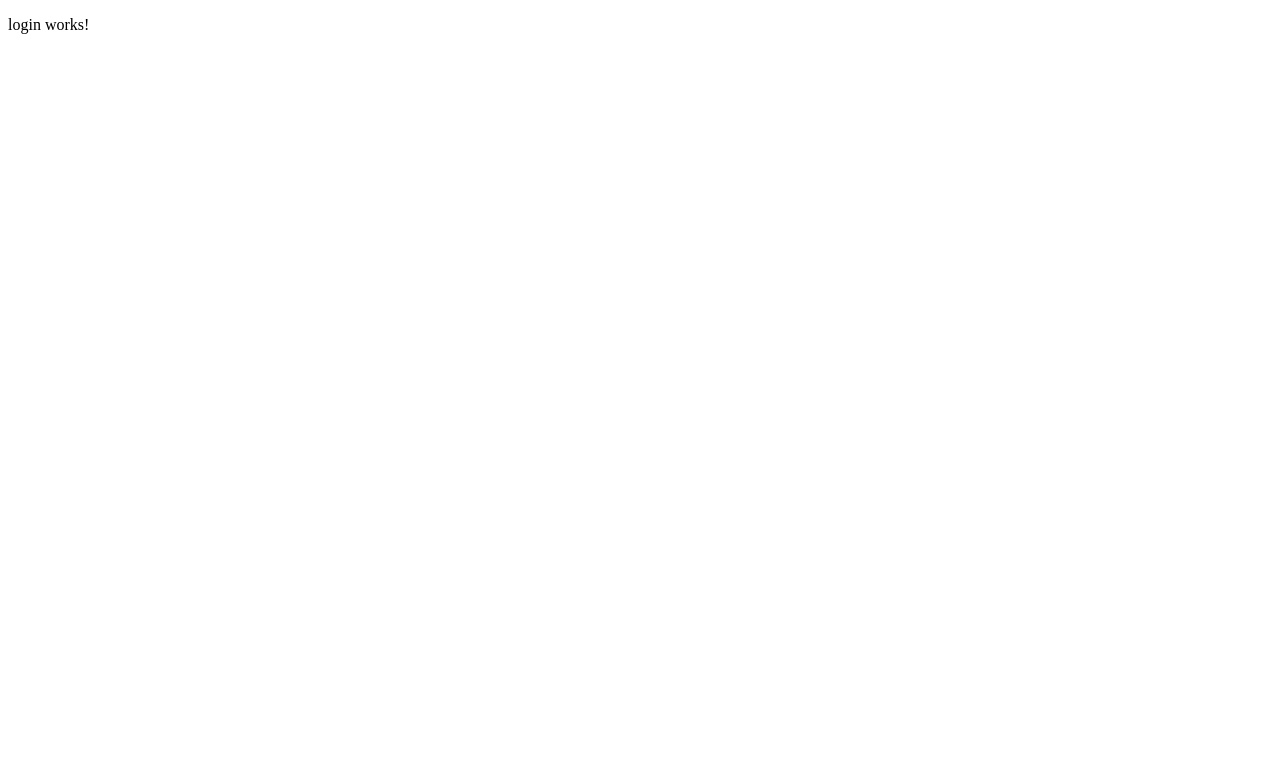
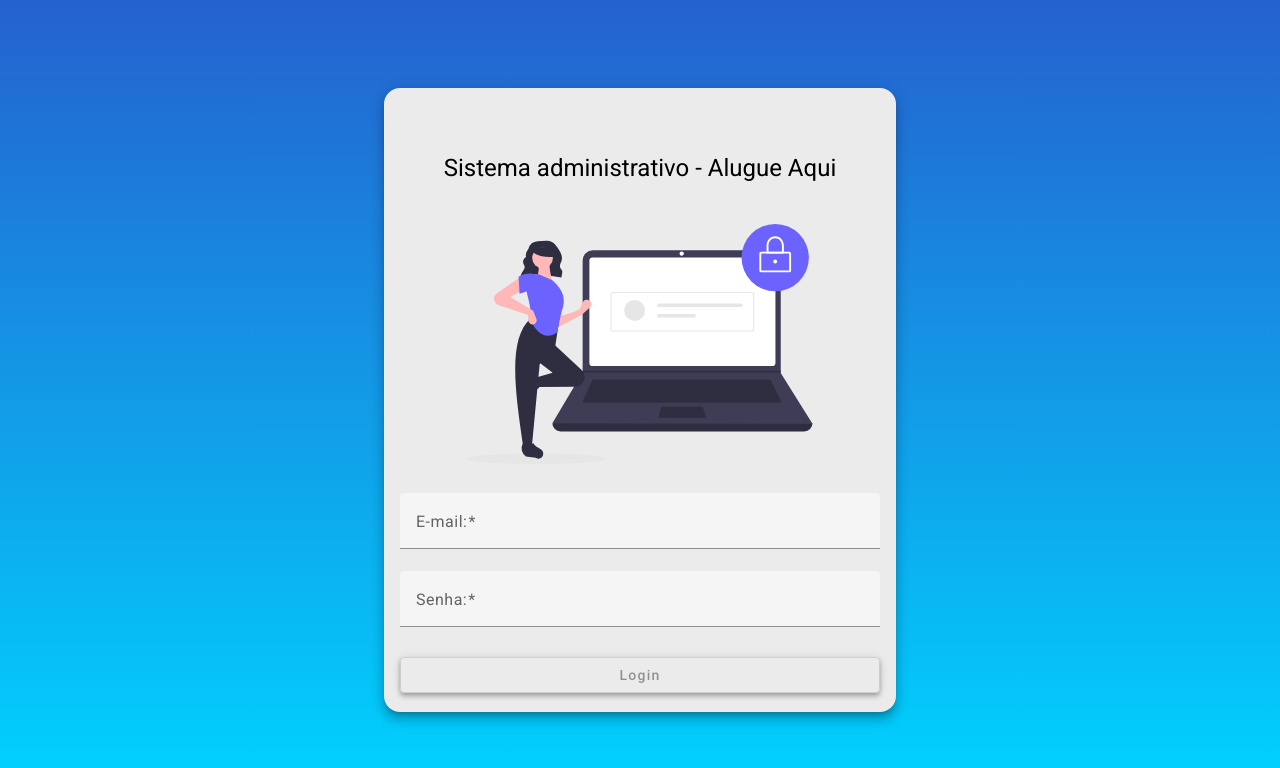
Before and after one commit to Hoffmannqueifer/alugaaqui, an Angular app in the folder frontend/alugaaquiadmin/: page /login in a window 1280 px wide. Shown: the top 768 px of the page. Built offline with nearby package versions, Linux system fonts and the light colour scheme.

Commit message:
desenvolvimento de tela de login

```diff
--- a/frontend/alugaaquiadmin/angular.json
+++ b/frontend/alugaaquiadmin/angular.json
@@ -25,6 +25,7 @@
               "src/assets"
             ],
             "styles": [
+              "@angular/material/prebuilt-themes/indigo-pink.css",
               "src/styles.css"
             ],
             "scripts": []
@@ -87,6 +88,7 @@
               "src/assets"
             ],
             "styles": [
+              "@angular/material/prebuilt-themes/indigo-pink.css",
               "src/styles.css"
             ],
             "scripts": []
--- a/frontend/alugaaquiadmin/package.json
+++ b/frontend/alugaaquiadmin/package.json
@@ -11,10 +11,12 @@
   "private": true,
   "dependencies": {
     "@angular/animations": "^15.0.0",
+    "@angular/cdk": "^15.2.9",
     "@angular/common": "^15.0.0",
     "@angular/compiler": "^15.0.0",
     "@angular/core": "^15.0.0",
     "@angular/forms": "^15.0.0",
+    "@angular/material": "^15.2.9",
     "@angular/platform-browser": "^15.0.0",
     "@angular/platform-browser-dynamic": "^15.0.0",
     "@angular/router": "^15.0.0",
--- a/frontend/alugaaquiadmin/src/app/components/login/login.component.css
+++ b/frontend/alugaaquiadmin/src/app/components/login/login.component.css
@@ -0,0 +1,35 @@
+.container {
+    height: 100%;
+    background: linear-gradient(180deg, rgba(2,0,36,1) 0%, rgba(37,97,207,1) 0%, rgba(0,212,255,1) 100%);
+    display: flex;
+    align-items: center;
+    justify-content: center;
+}
+
+.form {
+    width: 30rem;
+    height: 31rem;
+    margin: auto;
+    background-color: rgb(235, 235, 235);
+    padding: 4rem 1rem;
+    border-radius: 1rem;
+}
+
+h1{
+    width: 100%;
+    text-align: center;
+}
+
+img {
+    height: 15rem;
+    width: 100%;
+    margin: 1.5rem auto 1.5rem auto;
+}
+
+.full-width{
+    width: 100%;
+}
+
+button {
+    margin-top: 0.5rem;
+}
--- a/frontend/alugaaquiadmin/src/app/components/login/login.component.html
+++ b/frontend/alugaaquiadmin/src/app/components/login/login.component.html
@@ -1 +1,18 @@
-<p>login works!</p>
+<div class="container">
+    <form class="form mat-elevation-z8">
+
+        <h1>Sistema administrativo - Alugue Aqui</h1>
+        <img src="assets/img/login-image.svg" alt="Sistema administrativo - Alugue Aqui">
+        <mat-form-field class="full-width">
+          <mat-label>E-mail:</mat-label>
+          <input [formControl]="email" required [(ngModel)]="creds.email" name="email" matInput placeholder="Ex. fulano@gmail.com">
+        </mat-form-field>
+
+        <mat-form-field class="full-width">
+            <mat-label>Senha:</mat-label>
+            <input [formControl]="senha" required [(ngModel)]="creds.senha" name="senha" type="password" matInput placeholder="Ex. 123">
+        </mat-form-field>
+
+        <button (click)="logar()" [disabled]="!validaCampos()" class="full-width mat-elevation-z4" mat-stroked-button color="primary">Login</button>
+    </form>
+</div>
--- a/frontend/alugaaquiadmin/src/app/components/login/login.component.ts
+++ b/frontend/alugaaquiadmin/src/app/components/login/login.component.ts
@@ -1,4 +1,7 @@
 import { Component } from '@angular/core';
+import { FormControl, Validators } from '@angular/forms';
+import { Credenciais } from 'src/app/models/credenciais';
+import { User } from 'src/app/models/user';
 
 @Component({
   selector: 'app-login',
@@ -7,4 +10,20 @@ import { Component } from '@angular/core';
 })
 export class LoginComponent {
 
+  creds: Credenciais = {
+    email: '',
+    senha: ''
+  }
+
+  email = new FormControl(null, Validators.email);
+  senha = new FormControl(null, Validators.minLength(8));
+
+  logar(){
+
+  }
+
+  validaCampos(): boolean{
+    return this.email.valid && this.senha.valid;
+  }
+
 }
--- /dev/null
+++ b/frontend/alugaaquiadmin/src/app/models/credenciais.ts
@@ -0,0 +1,4 @@
+export interface Credenciais{
+    email: string;
+    senha: string;
+}
--- /dev/null
+++ b/frontend/alugaaquiadmin/src/app/models/user.ts
@@ -0,0 +1,6 @@
+export interface User{
+    email: string;
+    senha: string;
+    cpf: string;
+    nome: string;
+}
--- a/frontend/alugaaquiadmin/src/index.html
+++ b/frontend/alugaaquiadmin/src/index.html
@@ -6,8 +6,11 @@
   <base href="/">
   <meta name="viewport" content="width=device-width, initial-scale=1">
   <link rel="icon" type="image/x-icon" href="favicon.ico">
+  <link rel="preconnect" href="https://fonts.gstatic.com">
+  <link href="https://fonts.googleapis.com/css2?family=Roboto:wght@300;400;500&display=swap" rel="stylesheet">
+  <link href="https://fonts.googleapis.com/icon?family=Material+Icons" rel="stylesheet">
 </head>
-<body>
+<body class="mat-typography">
   <app-root></app-root>
 </body>
 </html>
--- a/frontend/alugaaquiadmin/src/styles.css
+++ b/frontend/alugaaquiadmin/src/styles.css
@@ -1 +1,4 @@
 /* You can add global styles to this file, and also import other style files */
+
+html, body { height: 100%; }
+body { margin: 0; font-family: Roboto, "Helvetica Neue", sans-serif; }
```
Also changed, not shown: frontend/alugaaquiadmin/src/app/app.module.ts (+36 -1 lines), frontend/alugaaquiadmin/src/assets/img/login-image.svg (added), 1 other file (tests, documents, lock files or other folders).
